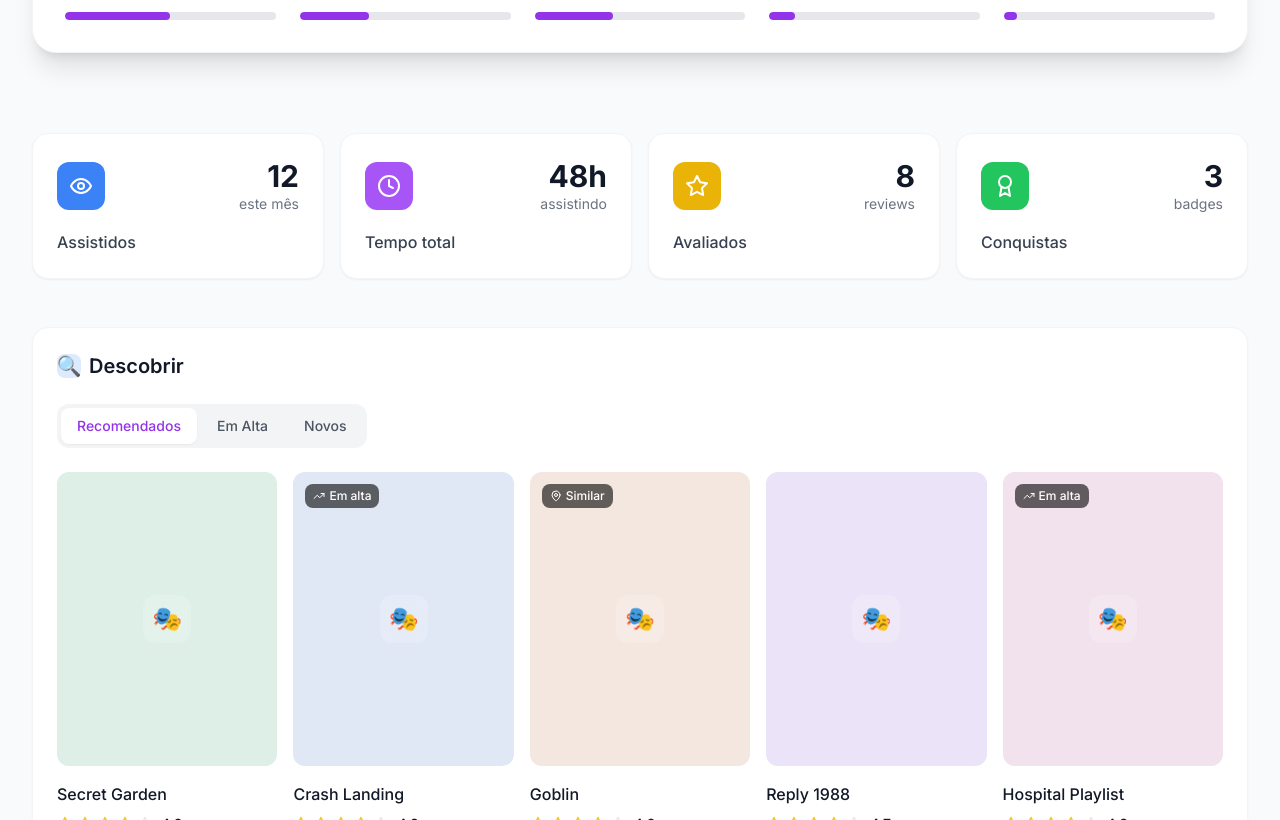
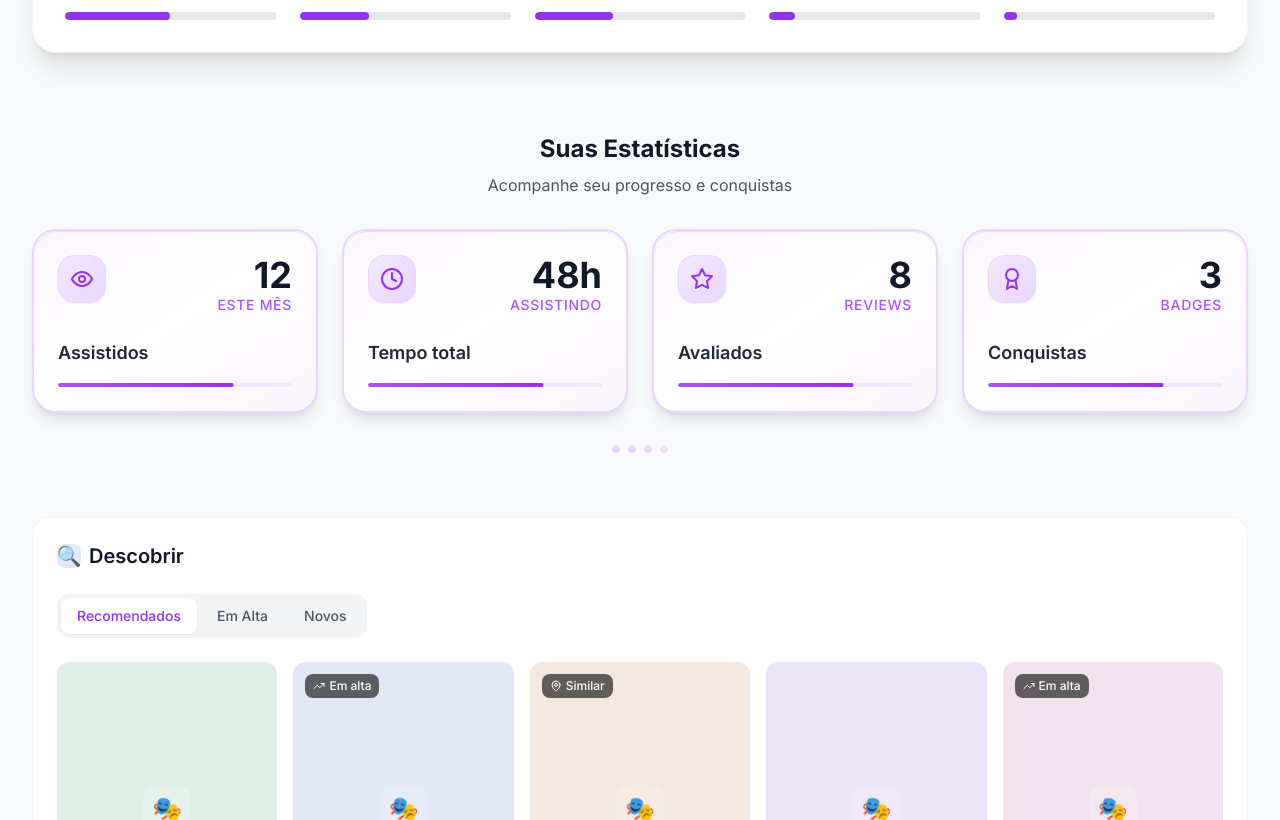
Before and after one commit to othaviolr/kdrama-frontend, a Next.js app: page / in a window 1280 px wide. Shown: the part 1143-1963 px from the top of the page. Built offline with nearby package versions, Linux system fonts and the light colour scheme.

Commit message:
chore: stats modern

```diff
--- a/src/components/home/StatsSection.tsx
+++ b/src/components/home/StatsSection.tsx
@@ -6,23 +6,51 @@ interface StatCardProps {
   subtitle: string;
   icon: React.ReactNode;
   color: string;
+  bgGradient: string;
 }
 
-function StatCard({ title, value, subtitle, icon, color }: StatCardProps) {
+function StatCard({
+  title,
+  value,
+  subtitle,
+  icon,
+  color,
+  bgGradient,
+}: StatCardProps) {
   return (
-    <div className="bg-white rounded-2xl shadow-sm border border-gray-100 p-6 hover:shadow-md transition-shadow">
-      <div className="flex items-center justify-between mb-4">
-        <div
-          className={`w-12 h-12 ${color} rounded-xl flex items-center justify-center text-white`}
-        >
-          {icon}
+    <div className="group relative bg-white rounded-3xl shadow-lg border-2 border-purple-200 hover:border-purple-400 p-6 hover:shadow-2xl hover:-translate-y-2 transition-all duration-300 overflow-hidden">
+      {/* 3D Purple Border Effect - Sempre visível */}
+      <div className="absolute inset-0 rounded-3xl bg-gradient-to-br from-purple-500/5 via-transparent to-purple-600/5 group-hover:from-purple-500/15 group-hover:to-purple-600/15 transition-all duration-300"></div>
+      <div className="absolute inset-0 rounded-3xl shadow-[inset_0_1px_0_0_rgba(147,51,234,0.15)] group-hover:shadow-[inset_0_2px_4px_0_rgba(147,51,234,0.3)] transition-all duration-300"></div>
+
+      {/* Decorative elements */}
+      <div className="absolute top-0 right-0 w-32 h-32 bg-gradient-to-br from-purple-50 to-transparent rounded-full -translate-y-16 translate-x-16 opacity-40"></div>
+
+      <div className="relative z-10">
+        <div className="flex items-start justify-between mb-6">
+          {/* Purple Icon by default */}
+          <div className="w-12 h-12 bg-gradient-to-br from-purple-100 to-purple-200 rounded-2xl flex items-center justify-center text-purple-600 group-hover:from-purple-200 group-hover:to-purple-300 group-hover:text-purple-700 transition-all duration-300 shadow-sm group-hover:shadow-md border border-purple-200">
+            {icon}
+          </div>
+          <div className="text-right">
+            <div className="text-4xl font-bold text-gray-900 group-hover:text-purple-600 transition-colors">
+              {value}
+            </div>
+            <div className="text-sm font-medium text-purple-500 uppercase tracking-wider">
+              {subtitle}
+            </div>
+          </div>
         </div>
-        <div className="text-right">
-          <div className="text-3xl font-bold text-gray-900">{value}</div>
-          <div className="text-sm text-gray-500">{subtitle}</div>
+
+        <h3 className="font-semibold text-gray-800 text-lg group-hover:text-purple-700 transition-colors">
+          {title}
+        </h3>
+
+        {/* Progress indicator - Sempre roxo e um pouco visível */}
+        <div className="mt-4 h-1 bg-purple-100 rounded-full overflow-hidden">
+          <div className="h-full bg-gradient-to-r from-purple-500 to-purple-600 rounded-full transform origin-left scale-x-75 group-hover:scale-x-100 transition-transform duration-700 delay-200"></div>
         </div>
       </div>
-      <h3 className="font-medium text-gray-700">{title}</h3>
     </div>
   );
 }
@@ -35,6 +63,7 @@ export function StatsSection() {
       subtitle: 'este mês',
       icon: <Eye className="w-6 h-6" />,
       color: 'bg-blue-500',
+      bgGradient: 'bg-gradient-to-br from-blue-500 to-blue-600',
     },
     {
       title: 'Tempo total',
@@ -42,6 +71,7 @@ export function StatsSection() {
       subtitle: 'assistindo',
       icon: <Clock className="w-6 h-6" />,
       color: 'bg-purple-500',
+      bgGradient: 'bg-gradient-to-br from-purple-500 to-purple-600',
     },
     {
       title: 'Avaliados',
@@ -49,6 +79,7 @@ export function StatsSection() {
       subtitle: 'reviews',
       icon: <Star className="w-6 h-6" />,
       color: 'bg-yellow-500',
+      bgGradient: 'bg-gradient-to-br from-yellow-500 to-orange-500',
     },
     {
       title: 'Conquistas',
@@ -56,16 +87,39 @@ export function StatsSection() {
       subtitle: 'badges',
       icon: <Award className="w-6 h-6" />,
       color: 'bg-green-500',
+      bgGradient: 'bg-gradient-to-br from-green-500 to-emerald-500',
     },
   ];
 
   return (
-    <div className="mb-12">
-      <div className="grid grid-cols-2 lg:grid-cols-4 gap-4">
+    <div className="mb-16">
+      {/* Section Header */}
+      <div className="text-center mb-8">
+        <h2 className="text-2xl font-bold text-gray-900 mb-2">
+          Suas Estatísticas
+        </h2>
+        <p className="text-gray-600">Acompanhe seu progresso e conquistas</p>
+      </div>
+
+      {/* Stats Grid */}
+      <div className="grid grid-cols-2 lg:grid-cols-4 gap-6">
         {stats.map((stat, index) => (
           <StatCard key={index} {...stat} />
         ))}
       </div>
+
+      {/* Bottom decoration */}
+      <div className="flex justify-center mt-8">
+        <div className="flex space-x-2">
+          {[...Array(4)].map((_, i) => (
+            <div
+              key={i}
+              className="w-2 h-2 bg-purple-200 rounded-full animate-pulse"
+              style={{ animationDelay: `${i * 0.2}s` }}
+            ></div>
+          ))}
+        </div>
+      </div>
     </div>
   );
 }
```
